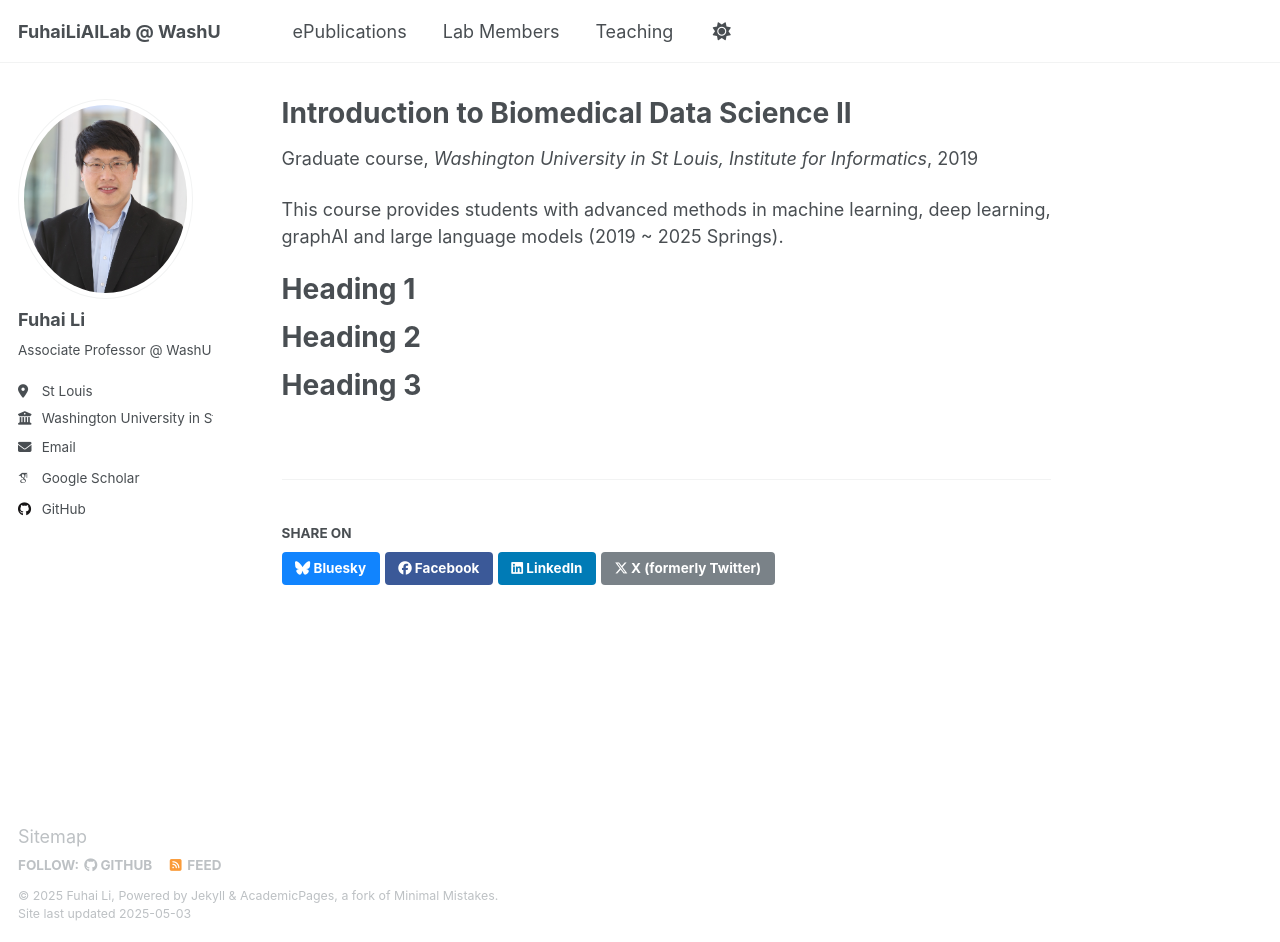
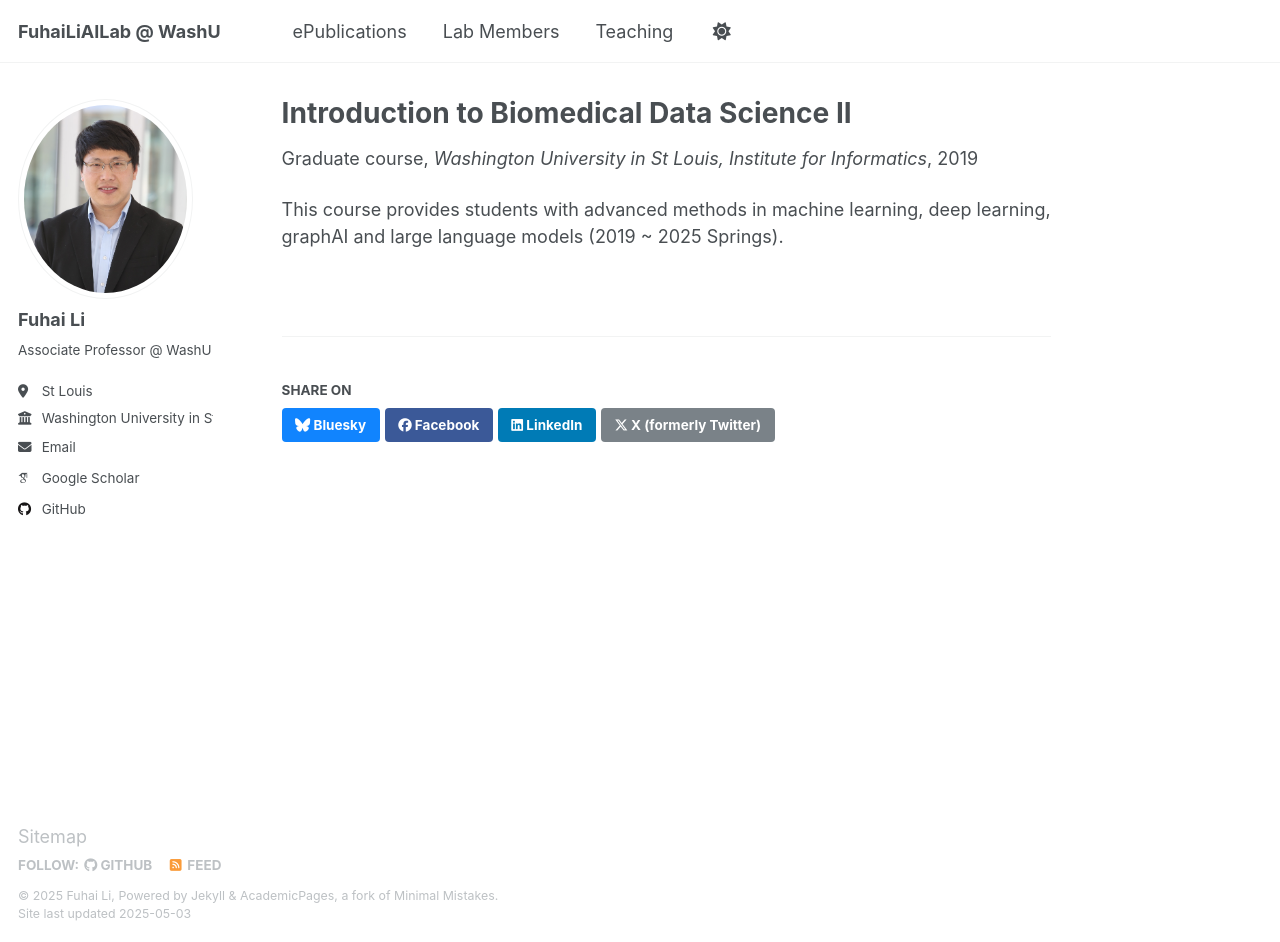
Before and after one commit to FuhaiLiAiLab/FuhaiLiAILab.github.io, a Jekyll site: the page built from _teaching/2014-spring-teaching-1.md, in a window 1280 px wide and 942 px high. Built offline with Jekyll 4.4.1, drawn with Linux system fonts in a browser that asks for light colours; some web fonts are replaced.

Commit message:
Update 2014-spring-teaching-1.md

```diff
--- a/_teaching/2014-spring-teaching-1.md
+++ b/_teaching/2014-spring-teaching-1.md
@@ -2,19 +2,10 @@
 title: "Introduction to Biomedical Data Science II"
 collection: teaching
 type: "Graduate course"
-permalink: /teaching/2014-spring-teaching-1
+permalink: /teaching/teaching-1
 venue: "Washington University in St Louis, Institute for Informatics"
 date: 2019-01-01
 location: "St Louis, USA"
 ---
 
 This course provides students with advanced methods in machine learning, deep learning, graphAI and large language models (2019 ~ 2025 Springs).
-
-Heading 1
-======
-
-Heading 2
-======
-
-Heading 3
-======
```
